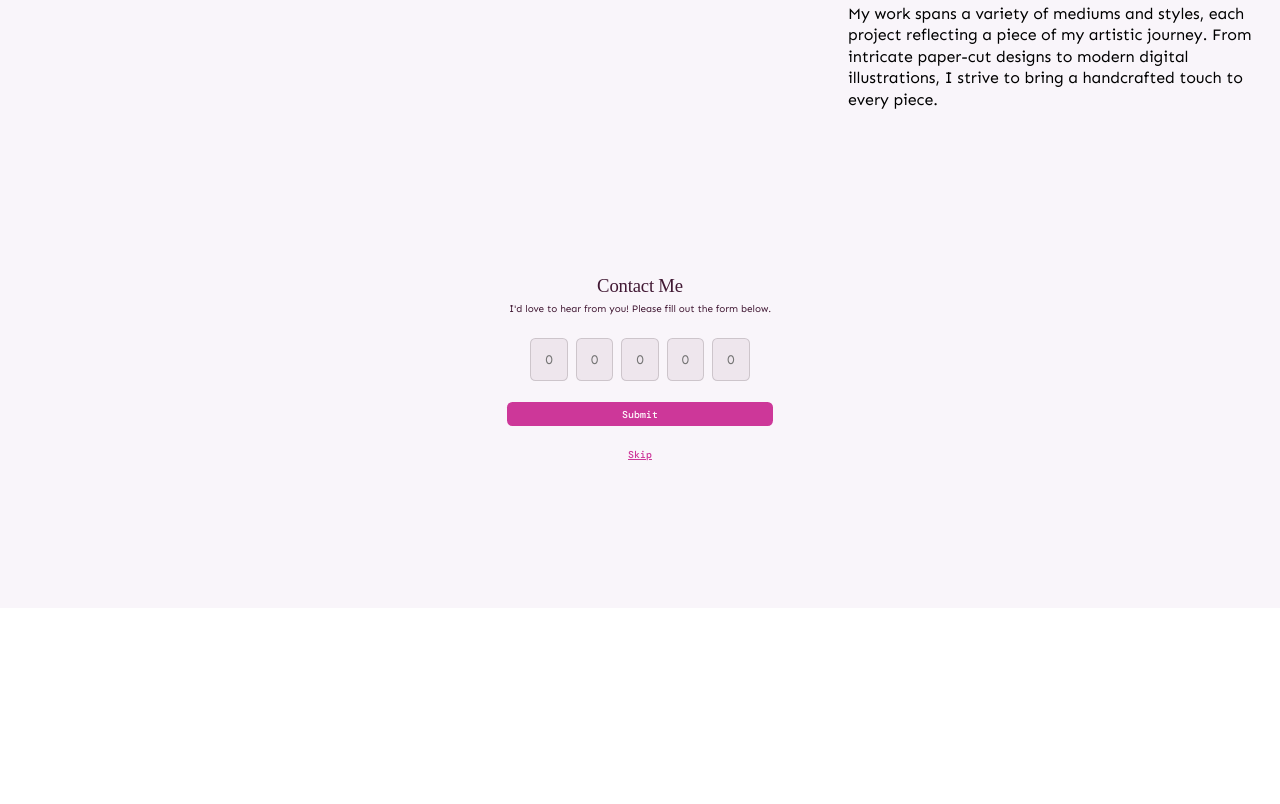
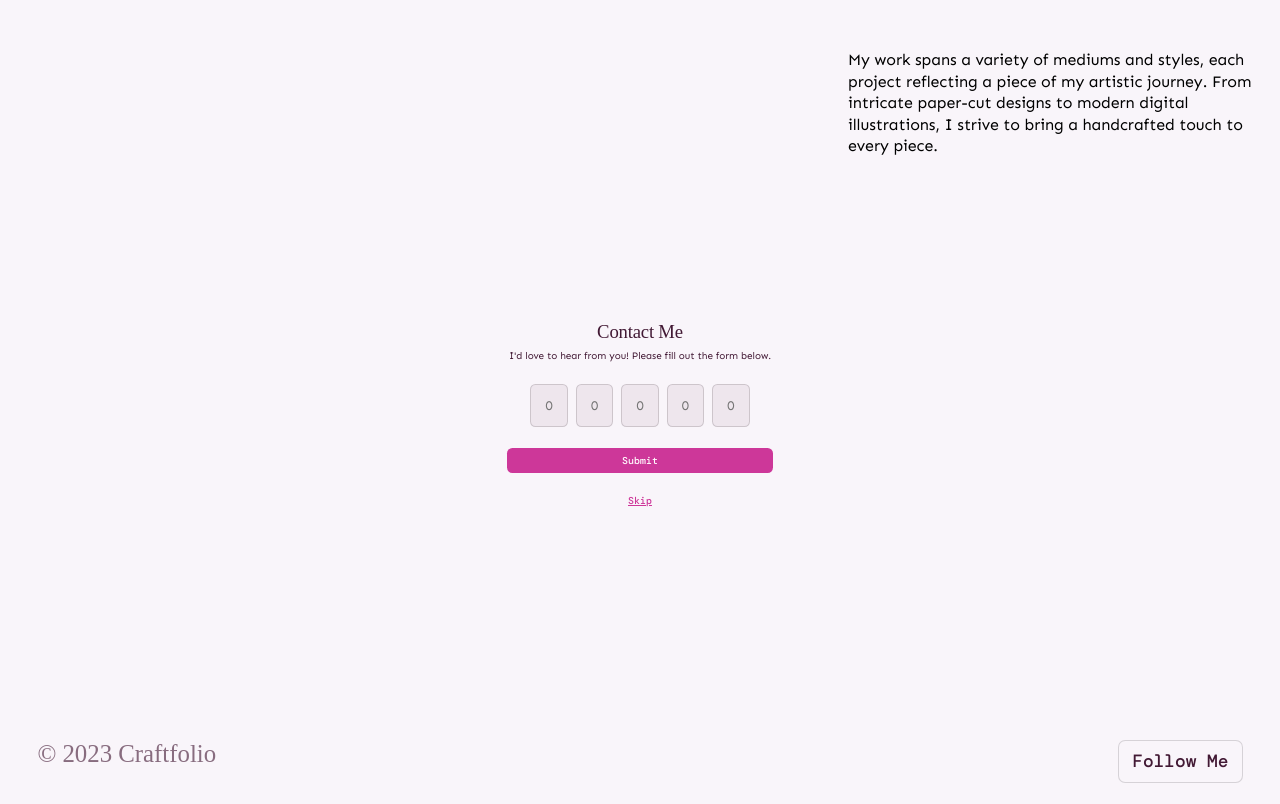
Before and after one commit to Ashar-Asif-Shaikh/Capstone-Project, a plain HTML site: page Html.html in a window 1280 px wide. Shown: the part 2822-3626 px from the top of the page. Before the commit the page ends 3430 px from the top, so only its background shows below. Drawn offline with nearby package versions, Linux system fonts and the light colour scheme; a web font is replaced by a local one.

Commit message:
Footer completed (Project completed)

```diff
--- a/Css.css
+++ b/Css.css
@@ -11,7 +11,7 @@ body {
 /* First page starts */
 .First-page {
     width: 100vw;
-    /* height: 77.14vw; */
+    height: 77.14vw;
     height:auto;
     padding: 0vw 0vw 3.57vw 0vw;
     border: 0vw 0vw 0.07vw 0vw;
@@ -113,6 +113,7 @@ h1 {
     columns: 3;
     column-gap: 3vw;
     background-color: #F9F5FA;
+    padding: 2.92vw;
 }
 .Second-page-content {
     display: inline-block;
@@ -187,7 +188,7 @@ h1 {
 
 /* Third page starts */
 .third-page{
-    height: fit-content;
+    height: auto;
     width: 100%;
 }
 .third-page-heading {
@@ -318,3 +319,43 @@ h1 {
     justify-content: center;
 }
 /* Third page ends */
+
+/* footer starts */
+.footer {
+    width: 100%;
+    height: 11.67vw;
+    padding: 6.67vw 2.92vw 1.67vw 2.92vw;
+    gap: 1.67vw;
+    border: 0.07vw 0px 0px 0px;
+    background-color: #F9F5FA;
+}
+.footer_div {
+    width: 100%;
+    height: 3.33vw;
+    display: flex;
+    justify-content: space-between;
+}
+.copyright {
+    width: 100%;
+    height: 2.22vw;
+    font-family: "Dela Gothic One";
+    font-size: 1.94vw;
+    font-weight: 400;
+    line-height: 2.22vw;
+    letter-spacing: -0.00069vw;
+    color: #4219349E;
+}
+.follow-button {
+    width: 10.83vw;
+    height: 3.33vw;
+    border-radius: 0.56vw;
+    text-align: center;
+    background-color: #F9F5FA;
+    border: 0.07vw solid #221B2029;
+    font-family: "DM Mono";
+    font-size: 1.39vw;
+    font-weight: 500;
+    line-height: 1.67vw;
+    color: #421934;
+}
+/* footer ends */
--- a/Html.html
+++ b/Html.html
@@ -132,6 +132,15 @@
             </div>
         </div>
         <!-- Third page ends -->
+
+        <!-- footer starts -->
+        <footer class="footer">
+            <div class="footer_div">
+              <p class="copyright">© 2023 Craftfolio</p>
+              <button class="follow-button" type="button">Follow Me</button>
+            </div>
+        </footer>
+        <!-- footer ends -->
     </div>
 </body>
 
```
